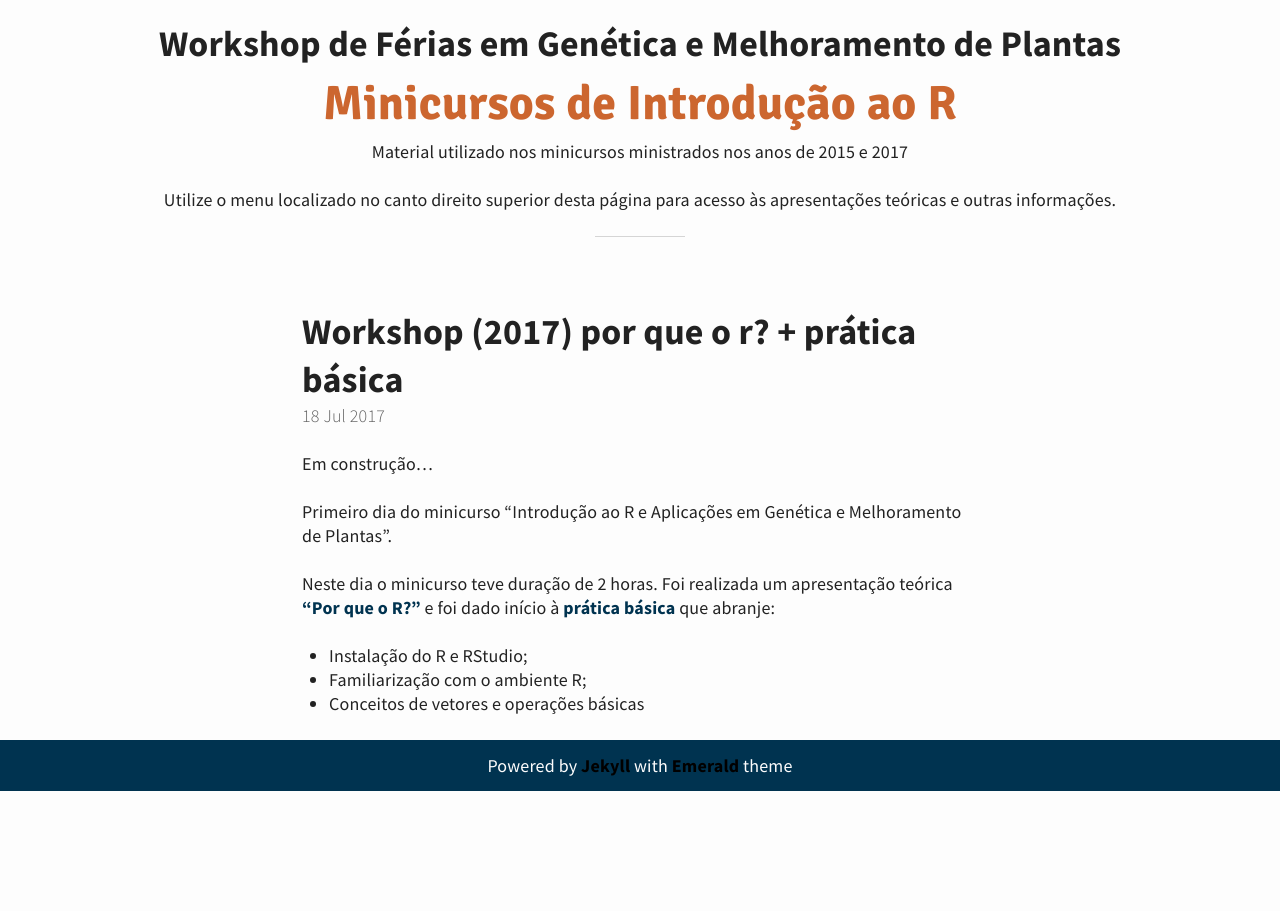
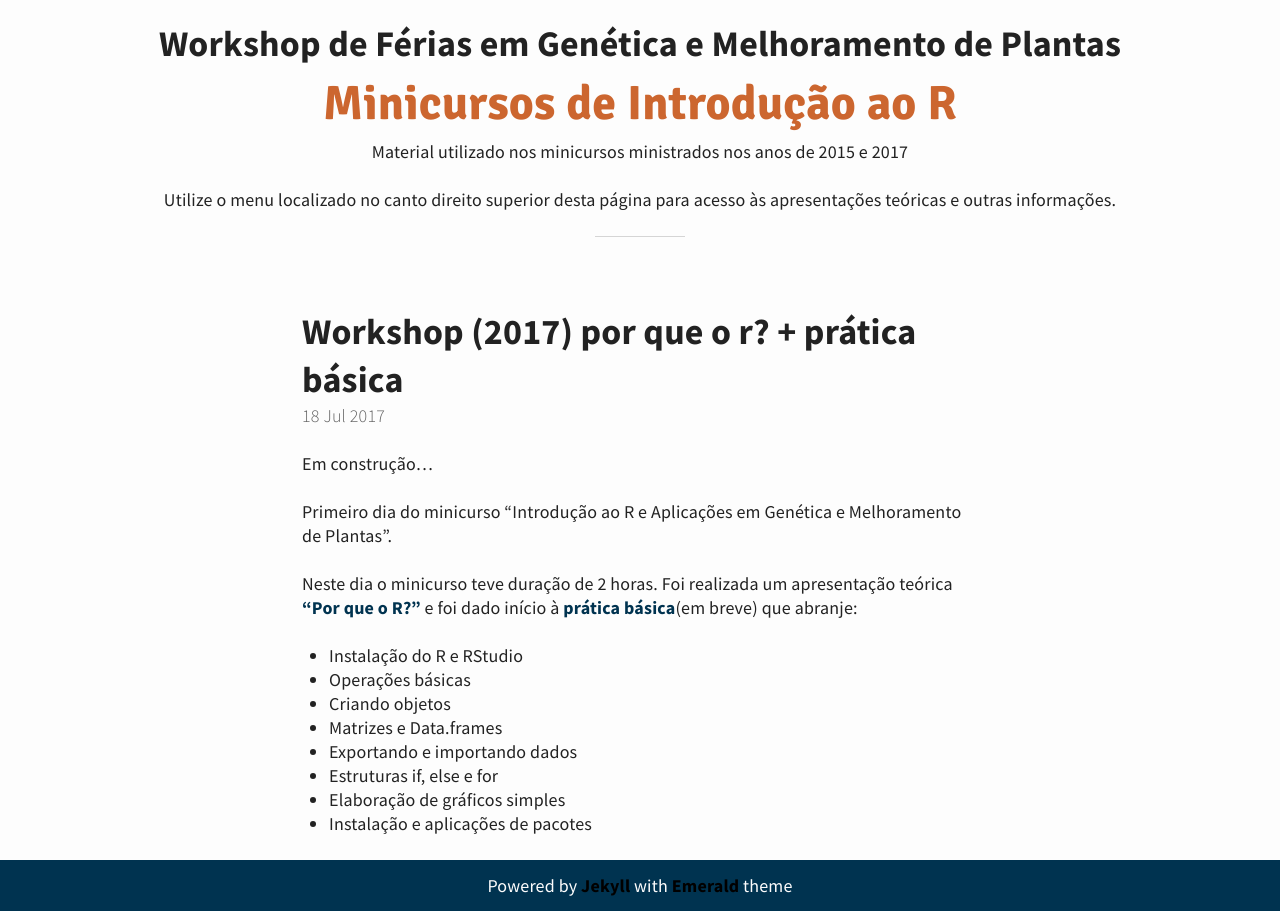
Before and after one commit to Cristianetaniguti/Workshop_genetica_esalq, a Jekyll site: the page built from _posts/2017-07-18-Workshop (2017) Por que o R? + prática básica.md, in a window 1280 px wide, cut to the strip 100-1011 px from the top of the page. Built offline with Jekyll 4.4.1, drawn with Linux system fonts in a browser that asks for light colours; before the commit the page ends 900 px from its top, so only the background shows below that.

Commit message:
ajustes site

```diff
--- a/_posts/2017-07-18-Workshop (2017) Por que o R? + prática básica.md
+++ b/_posts/2017-07-18-Workshop (2017) Por que o R? + prática básica.md
@@ -2,8 +2,13 @@ Em construção...
 
 Primeiro dia do minicurso "Introdução ao R e Aplicações em Genética e Melhoramento de Plantas".
 
-Neste dia o minicurso teve duração de 2 horas. Foi realizada um apresentação teórica ["Por que o R?"](teoricas_2017/Why_R.html) e foi dado início à [prática básica](praticas_2017/pratica1_2017.html) que abranje:
+Neste dia o minicurso teve duração de 2 horas. Foi realizada um apresentação teórica ["Por que o R?"](teoricas_2017/Why_R.html) e foi dado início à [prática básica]()(em breve) que abranje:
 
-* Instalação do R e RStudio;
-* Familiarização com o ambiente R;
-* Conceitos de vetores e operações básicas
+* Instalação do R e RStudio
+* Operações básicas
+* Criando objetos
+* Matrizes e Data.frames
+* Exportando e importando dados
+* Estruturas if, else e for
+* Elaboração de gráficos simples
+* Instalação e aplicações de pacotes
```
Also changed, not shown: _posts/2017-07-19-Workshop (2017) Prática básica 2.md (deleted, +0 -10 lines), _posts/2017-07-20-Workshop (2017) Prática aplicada ao melhoramento.md (renamed from _posts/2017-07-19-Workshop (2017) Prática aplicada ao melhoramento.md), 1 other file.
